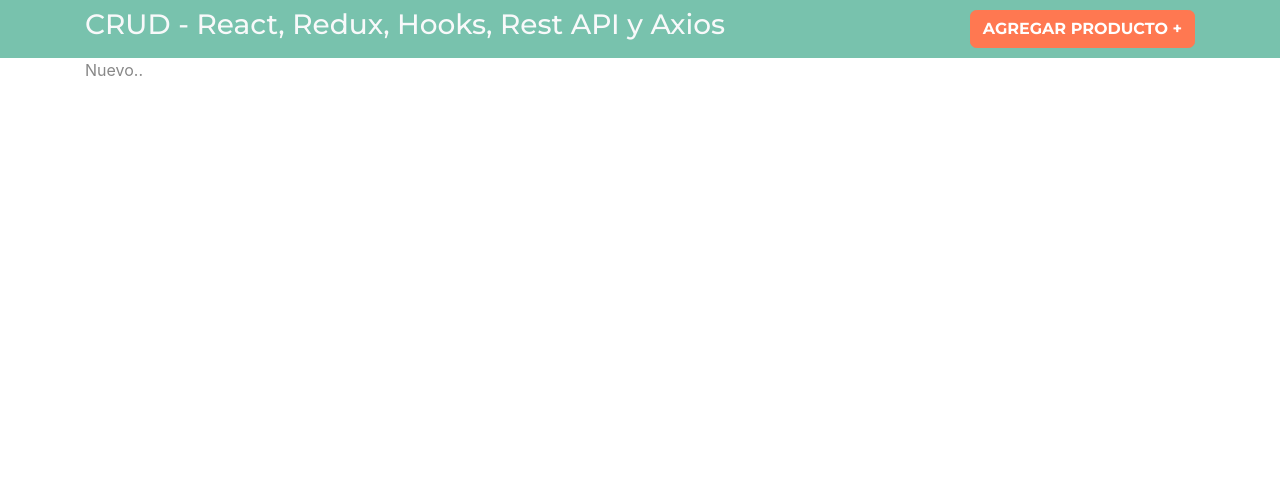
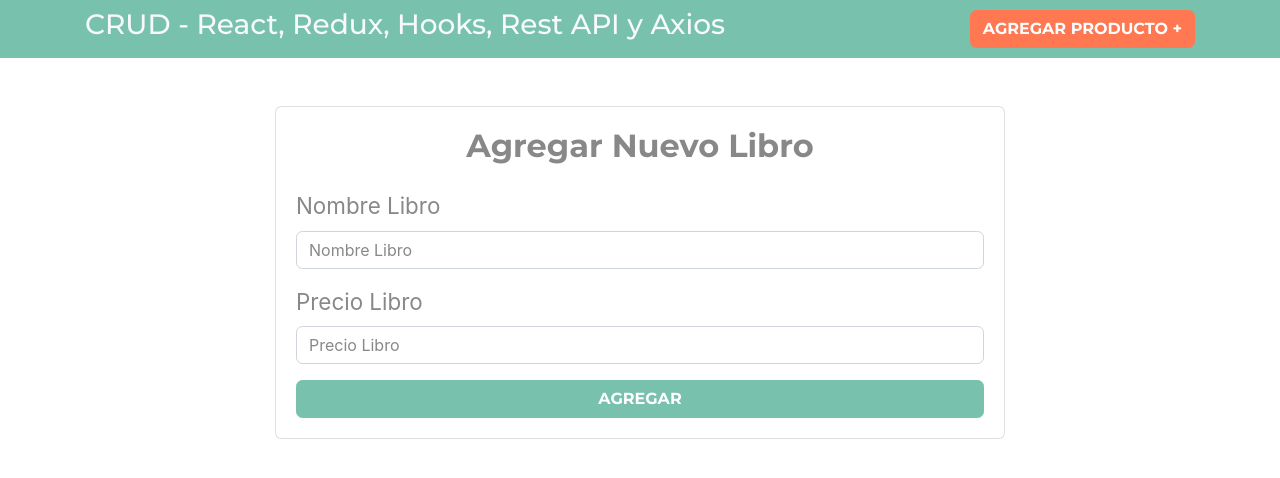
Before and after one commit to gabyballester/crud-libros-react-redux-hooks-axios-json_server, a React (Create React App) app: page /productos/nuevo in a window 1280 px wide. Shown: the top 478 px of the page. Built offline with nearby package versions, Linux system fonts and the light colour scheme.

Commit message:
Agrego types para validación y agregar producto

```diff
--- a/package.json
+++ b/package.json
@@ -6,6 +6,7 @@
     "@testing-library/jest-dom": "^4.2.4",
     "@testing-library/react": "^9.3.2",
     "@testing-library/user-event": "^7.1.2",
+    "json-server": "^0.16.1",
     "react": "^16.13.1",
     "react-dom": "^16.13.1",
     "react-redux": "^7.2.1",
--- a/src/components/NuevoProducto.jsx
+++ b/src/components/NuevoProducto.jsx
@@ -1,7 +1,68 @@
-import React from 'react';
+import React, { useState } from "react";
 
 const NuevoProducto = () => {
-    return ( <p>Nuevo..</p> );
-}
+  //state inicial vacío
+  const [nombre, guardarNombre] = useState("");
+  const [precio, guardarPrecio] = useState("");
+
+  // Agregar nuevo producto
+  const submitNuevoProducto = (e) => {
+    e.preventDefault();
+
+    // Validar formulario
+    if (nombre.trim() === "" || precio.trim() === "") {
+      console.log("Falta nombre o precio");
+      return null;
+    }
+  };
+
+  // Si pasa la validación
+
+  // Crear el nuevo producto
+
+  // redireccionar
+
+  return (
+    <div className="row justify-content-center mt-5">
+      <div className="col-md-8">
+        <div className="card">
+          <div className="card-body">
+            <h2 className="text-center mb-4 font-weight-bold ">
+              Agregar Nuevo Libro
+            </h2>
+            <form onSubmit={submitNuevoProducto}>
+              <div className="form-group">
+                <label>Nombre Libro</label>
+                <input
+                  type="text"
+                  className="form-control"
+                  placeholder="Nombre Libro"
+                  value={nombre}
+                  onChange={(e) => guardarNombre(e.target.value)}
+                />
+              </div>
+              <div className="form-group">
+                <label>Precio Libro</label>
+                <input
+                  type="text"
+                  className="form-control"
+                  placeholder="Precio Libro"
+                  value={precio}
+                  onChange={(e) => guardarPrecio(e.target.value)}
+                />
+              </div>
+              <button
+                type="submit"
+                className="btn btn-primary font-weight-bold text-uppercase d-block w-100"
+              >
+                Agregar
+              </button>
+            </form>
+          </div>
+        </div>
+      </div>
+    </div>
+  );
+};
 
 export default NuevoProducto;
--- a/src/components/Productos.jsx
+++ b/src/components/Productos.jsx
@@ -1,7 +1,21 @@
-import React from 'react';
+import React from "react";
 
 const Productos = () => {
-    return ( <p>Productos..</p> );
-}
+  return (
+    <React.Fragment>
+      <h2 className="text-center my-5">Listado de Productos</h2>
+      <table className="table table-striped">
+        <thead className="bg-primary table-dark">
+          <tr>
+            <th scope="col">Nombre</th>
+            <th scope="col">Precio</th>
+            <th scope="col">Acciones</th>
+          </tr>
+        </thead>
+        <tbody></tbody>
+      </table>
+    </React.Fragment>
+  );
+};
 
 export default Productos;
```
Also changed, not shown: src/types/index.js (added, +9 -0 lines), 1 other file (tests, documents, lock files or other folders).
